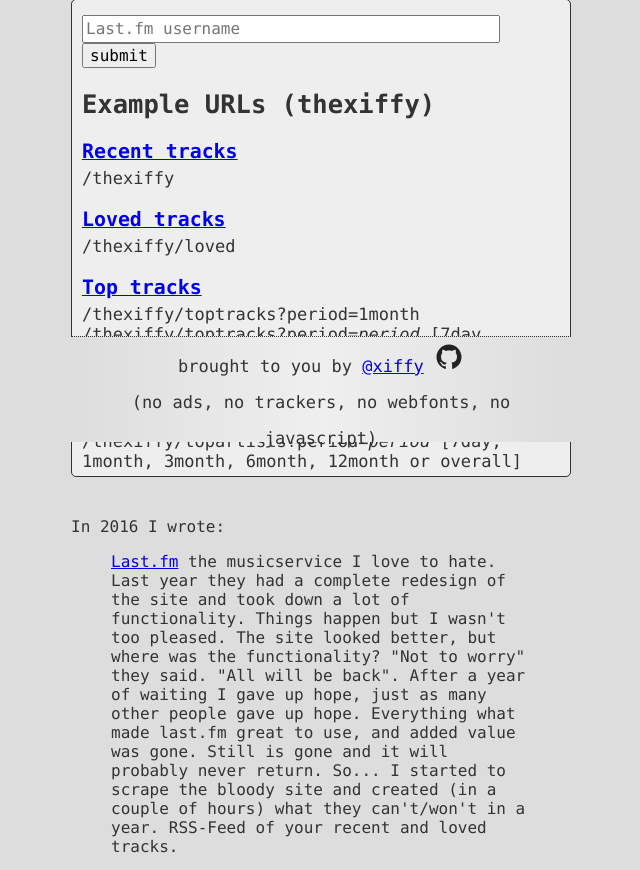
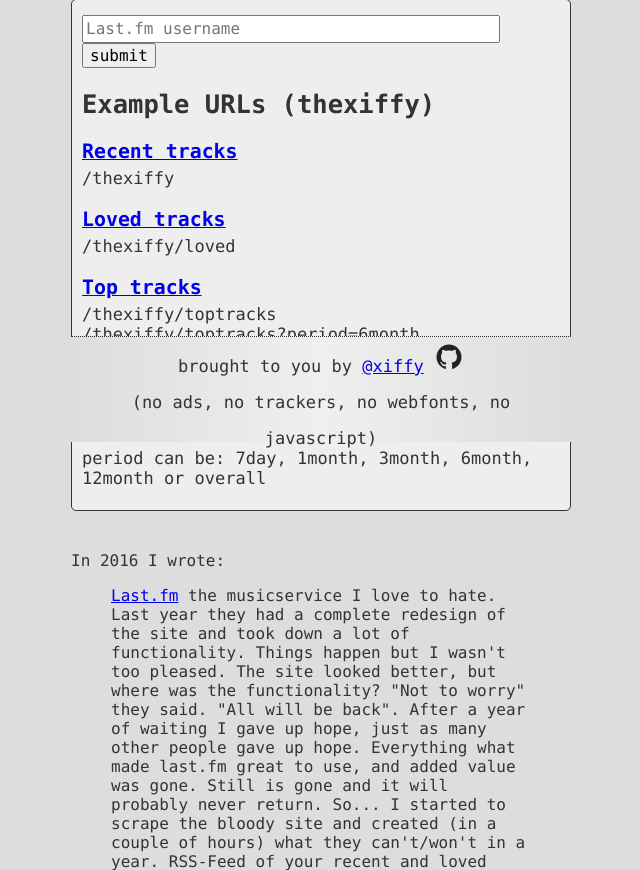
Before and after one commit to xiffy/lfm, a Flask app: page / in a window 1280 px wide. Shown: the part 358-1228 px from the top of the page, without its empty margins (319-959 px from the left). Run offline with Flask 3, Linux system fonts and the light colour scheme.

Commit message:
update Meta

```diff
--- a/lfm/templates/home.html
+++ b/lfm/templates/home.html
@@ -5,7 +5,7 @@
     <meta name="viewport" content="width=device-width, initial-scale=1.0">
     <title>RSS Feeds for Last.fm</title>
     <link rel="stylesheet" href="/static/style.css?v4"/>
-    <meta name="description" content="RSS Feed for your last.fm recent tracks and loved tracks. all you have to do is tell me your username and i'll give you four URLs, one for you recent tracks and one for your loved ones.">
+    <meta name="description" content="RSS Feed for your last.fm recent tracks and loved tracks. all you have to do is tell me your username and i'll give you four URLs, one for you recent tracks, one for your loved ones, one for your top tracks and one for your top artists">
     <meta name="keywords" content="RSS, Last.fm, Python, RSS Feed, Recent tracks,Loved tracks">
 </head>
 <body class="content">
@@ -21,10 +21,12 @@
     <h2>{{ context.title }} ({{ context.user }})</h2>
     <h3><a href="{{ context.base_url }}{{ context.user }}">Recent tracks</a></h3> {{ context.base_url }}{{ context.user }}
     <h3><a href="{{ context.base_url }}{{ context.user }}/loved">Loved tracks</a></h3> {{ context.base_url }}{{ context.user }}/loved
-    <h3><a href="{{ context.base_url }}{{ context.user }}/toptracks">Top tracks</a></h3> {{ context.base_url }}{{ context.user }}/toptracks?period=1month <br/>
-    {{ context.base_url }}{{ context.user }}/toptracks?period=<em>period</em> [7day, 1month, 3month, 6month, 12month or overall]
-        <h3><a href="{{ context.base_url }}{{ context.user }}/toptracks">Top tracks</a></h3> {{ context.base_url }}{{ context.user }}/topartists?period=1month <br/>
-    {{ context.base_url }}{{ context.user }}/topartists?period=<em>period</em> [7day, 1month, 3month, 6month, 12month or overall]
+    <h3><a href="{{ context.base_url }}{{ context.user }}/toptracks">Top tracks</a></h3> {{ context.base_url }}{{ context.user }}/toptracks <br/>
+    {{ context.base_url }}{{ context.user }}/toptracks?period=6month
+    <h3><a href="{{ context.base_url }}{{ context.user }}/topartists">Top Artists</a></h3> {{ context.base_url }}{{ context.user }}/topartists <br/>
+    {{ context.base_url }}{{ context.user }}/topartists?period=7day
+
+    <p>period can be: 7day, 1month, 3month, 6month, 12month or overall</p>
 
 </div>
 
```
